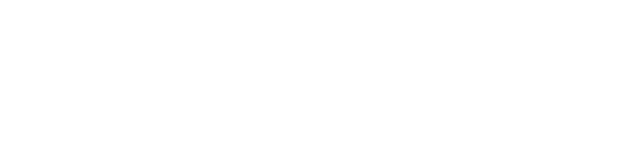
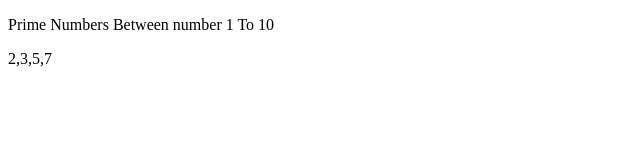
Before and after one commit to GithinjiKelvin/Phase-1-week2-codeChallenge, a plain HTML site: page question3.html in a window 1280 px wide. Shown: the whole page, without its empty margins (0-640 px from the left). Drawn offline with Linux system fonts and the light colour scheme.

Commit message:
complete challenge

```diff
--- a/question3.html
+++ b/question3.html
@@ -6,6 +6,8 @@
     <title>Qstn 3</title>
 </head>
 <body>
+    <p>Prime Numbers Between number <span id="1st"> 1</span> To <span id="end"> 10</span></p>
+    <p id="result"></p>
 
 </body>
 <script src="./question3.js"></script>
--- a/question3.js
+++ b/question3.js
@@ -1,4 +1,55 @@
 
-function primeNumbers(){
+// function primeNumbers(){
 
-}
+// }
+
+// generating an array of numbers
+// const firstNumber = prompt("Enter the First Number")
+// const secondNumber = prompt("Enter the second Number")
+
+// document.getElementById("1st").innerHTML=firstNumber
+// document.getElementById("end").innerHTML=secondNumber
+
+// // let inputArray = []
+// function numberGenerator(num1, num2){
+//     let numberList = []
+//     for(let x = num1; x<=num2; x++){
+//         numberList.push(x)
+//     }
+//     return numberList
+
+// }
+
+// let inputArray = [...numberList]
+
+
+
+
+
+// Function to check if a number is prime
+function isPrime(num) {
+    if (num <= 1) return false;
+    if (num <= 3) return true;
+    if (num % 2 === 0 || num % 3 === 0) return false;
+
+    // Check for prime numbers
+    for (let i = 5; i * i <= num; i += 6) {
+        if (num % i === 0 || num % (i + 2) === 0) return false;
+    }
+    return true;
+  }
+
+  // Function to filter prime numbers from an array
+  function findPrimes(inputArray) {
+    return inputArray.filter(isPrime);
+  }
+
+  // Example usage
+ let inputArray = [1, 2, 3, 4, 5, 6, 7, 8, 9, 10];
+
+
+
+  let resultArray = findPrimes(inputArray);
+  console.log(resultArray);
+//  window.alert(resultArray)
+  document.getElementById("result").innerHTML=resultArray
```
Also changed, not shown: question2.html (+2 -1 lines), question2.js (+7 -0 lines), 1 other file.
